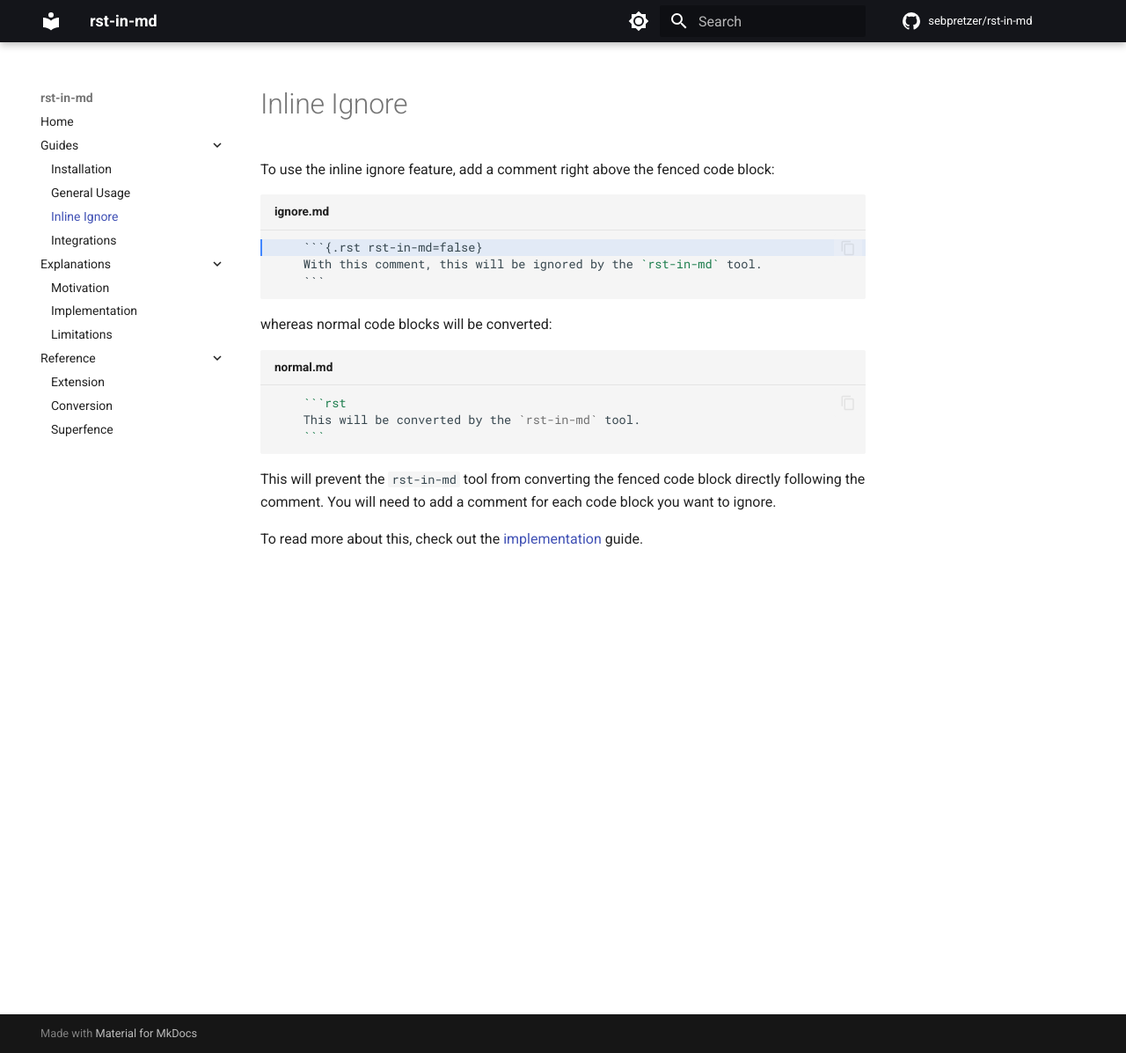
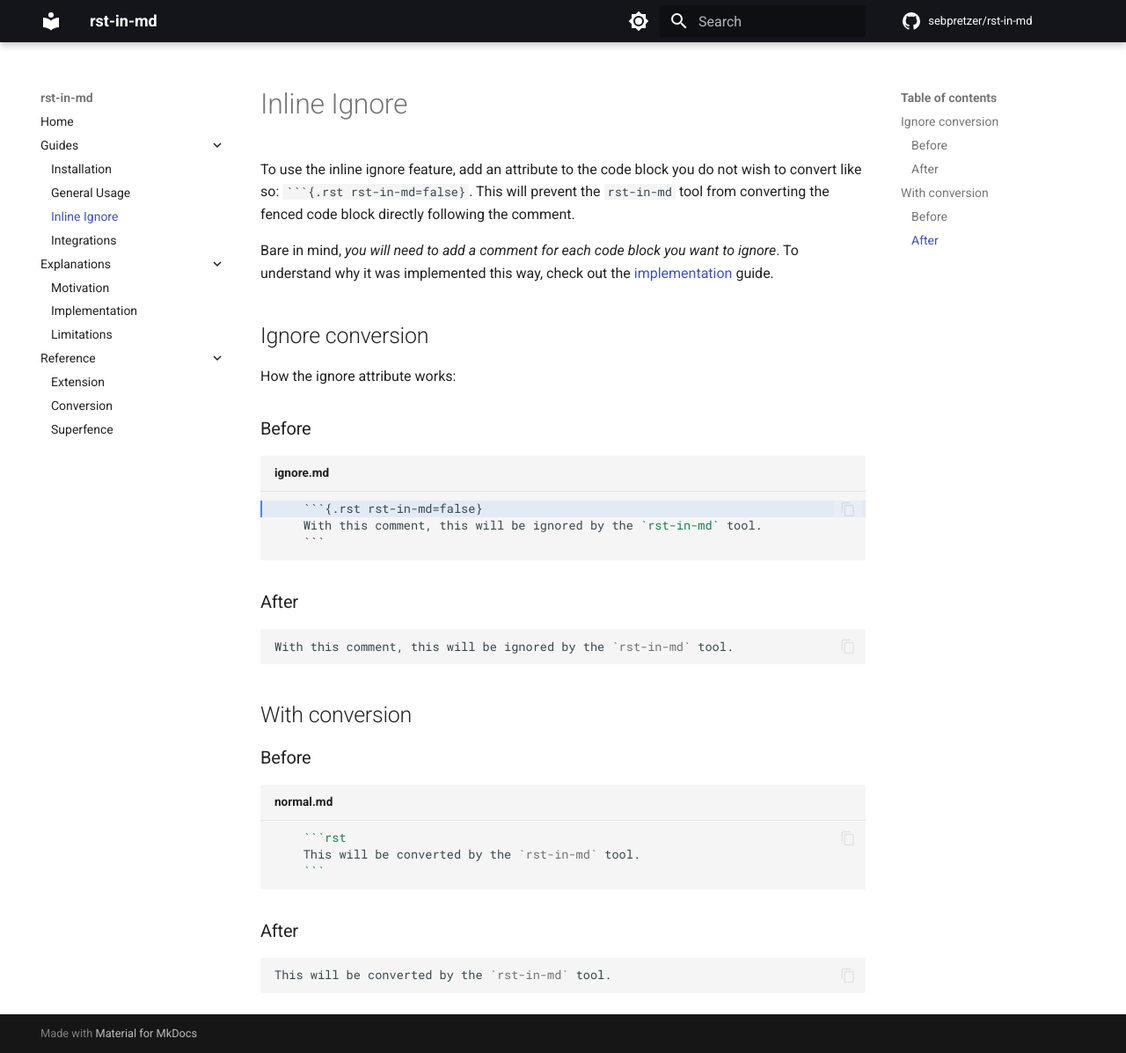
Before and after one commit to sebpretzer/rst-in-md, an MkDocs documentation site: the page built from docs/guides/inline_ignore.md, in a window 1280 px wide and 1197 px high. Shown: the whole window at 88% size. Built offline with MkDocs 1.6.1 and Material for MkDocs 9.7.7, drawn with Linux system fonts in a browser that asks for light colours; comment, search, counter and statistics services are not loaded.

Commit message:
improve documentation

````diff
--- a/docs/guides/inline_ignore.md
+++ b/docs/guides/inline_ignore.md
@@ -1,19 +1,33 @@
 # Inline Ignore
 
-To use the inline ignore feature, add a comment right above the fenced code block:
+To use the inline ignore feature, add an attribute to the code block you do not wish to convert like so: `#!markdown ```{.rst rst-in-md=false}`. This will prevent the `rst-in-md` tool from converting the fenced code block directly following the comment.
+
+Bare in mind, _you will need to add a comment for each code block you want to ignore_. To understand why it was implemented this way, check out the [implementation](../explanations/implementation.md#inline-ignore) guide.
+
+
+
+## Ignore conversion
+How the ignore attribute works:
+### Before
 ```markdown hl_lines="1" title="ignore.md"
     ```{.rst rst-in-md=false}
     With this comment, this will be ignored by the `rst-in-md` tool.
     ```
 ```
+### After
+```{.rst rst-in-md=false}
+With this comment, this will be ignored by the `rst-in-md` tool.
+```
 
-whereas normal code blocks will be converted:
+## With conversion
+
+### Before
 ```markdown title="normal.md"
     ```rst
     This will be converted by the `rst-in-md` tool.
     ```
 ```
-
-This will prevent the `rst-in-md` tool from converting the fenced code block directly following the comment. You will need to add a comment for each code block you want to ignore.
-
-To read more about this, check out the [implementation](../explanations/implementation.md#inline-ignore) guide.
+### After
+```rst
+This will be converted by the `rst-in-md` tool.
+```
--- a/mkdocs.yml
+++ b/mkdocs.yml
@@ -48,7 +48,11 @@ markdown_extensions:
   - attr_list
   - rst_in_md
   - admonition
+  - pymdownx.highlight
+  - pymdownx.inlinehilite
   - pymdownx.superfences
+  - pymdownx.tasklist:
+      custom_checkbox: true
 
 plugins:
   - search
````
Also changed, not shown: docs/explanations/implementation.md (+2 -2 lines), docs/explanations/motivation.md (+1 -1 lines), docs/guides/general_usage.md (+7 -5 lines), docs/index.md (+6 -2 lines).
